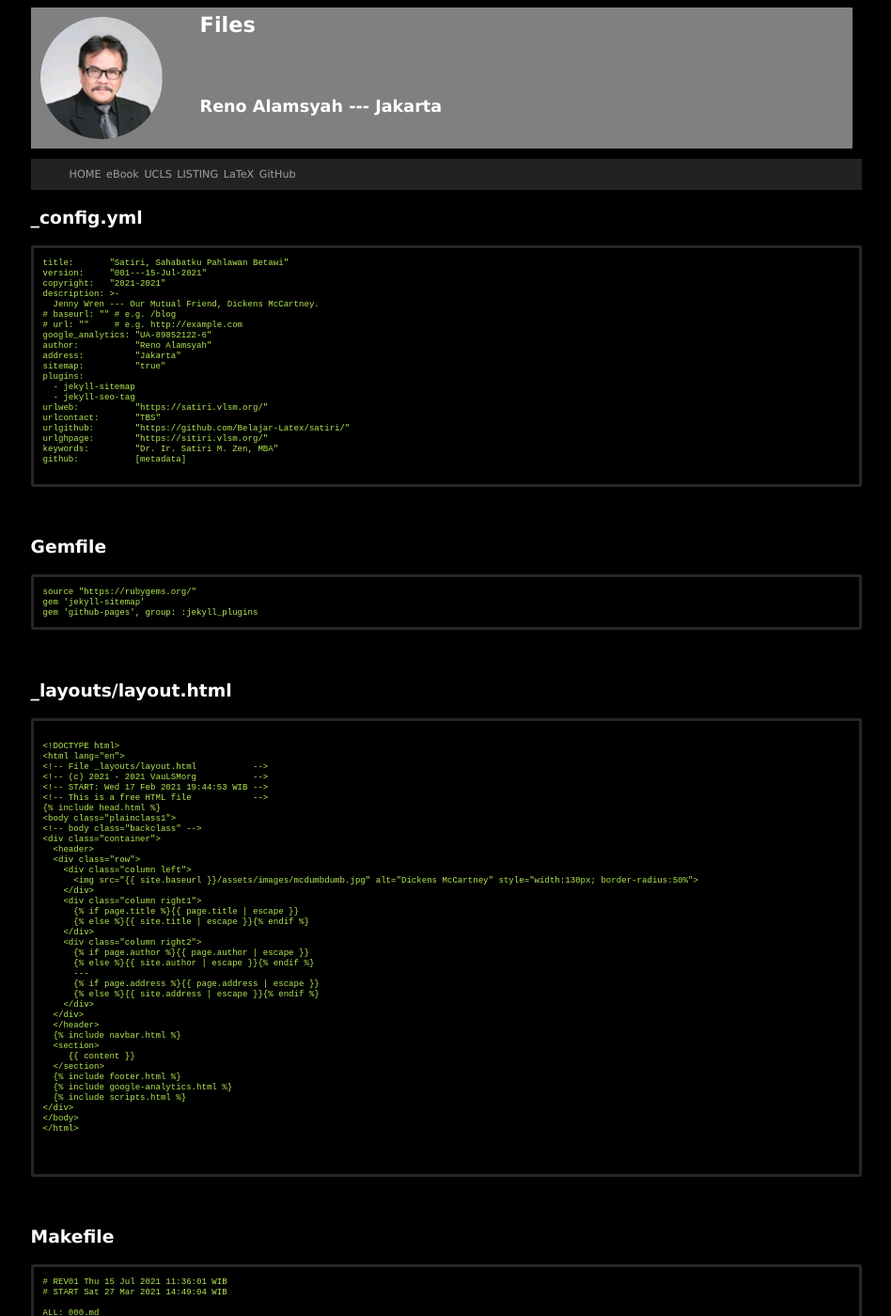
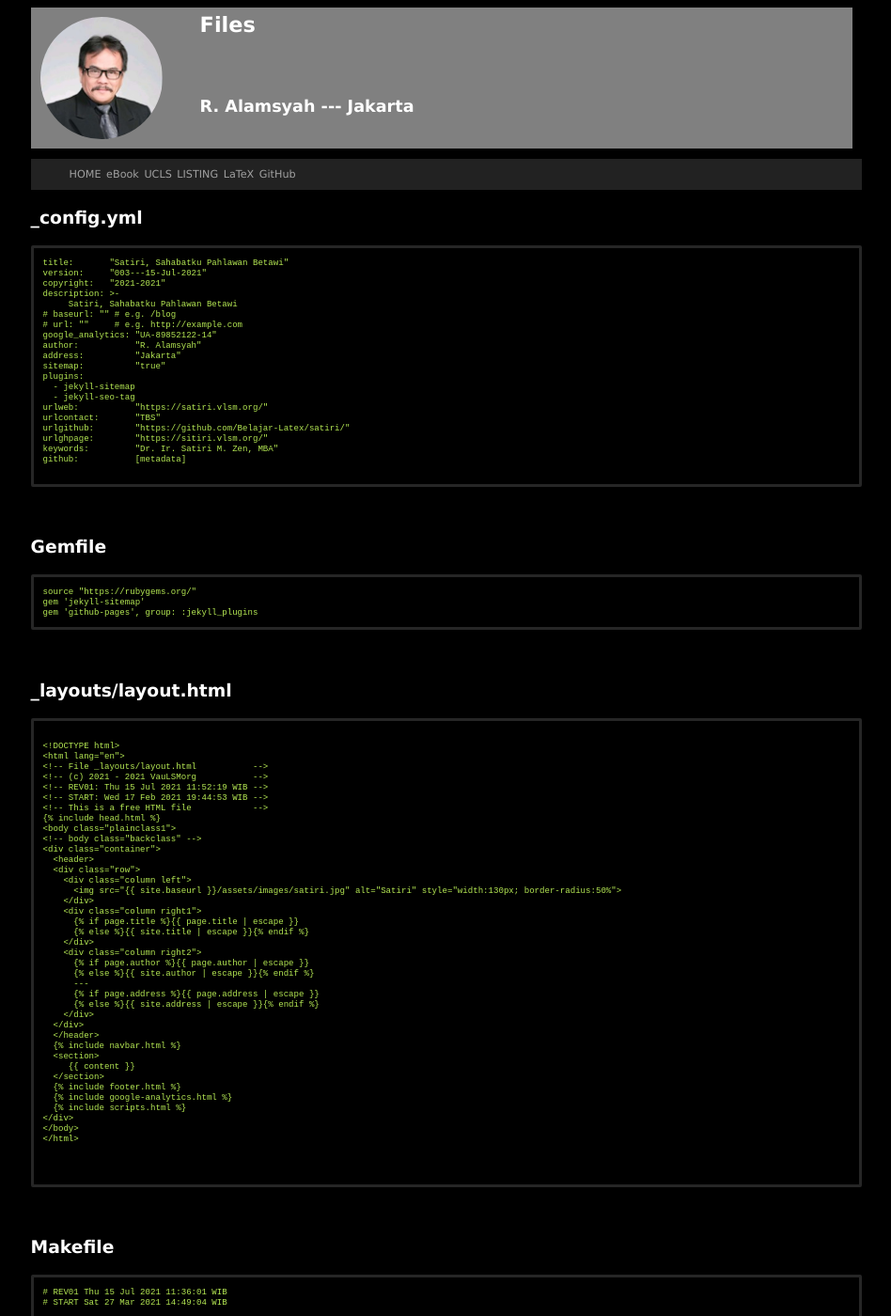
Before and after one commit to vrtass/satiri, a Jekyll site: the page built from 000.md, in a window 1280 px wide and 1400 px high. Shown: the whole window at 94% size, without its empty margins (165-1113 px from the left). Built offline with Jekyll 4.4.1, drawn with Linux system fonts in a browser that asks for light colours; some of the changed text lies outside the part shown.

Commit message:
modified:   _config.yml

````diff
--- a/000.md
+++ b/000.md
@@ -7,14 +7,14 @@ title:  "Files"
 
 ```
 title:       "Satiri, Sahabatku Pahlawan Betawi"
-version:     "001---15-Jul-2021"
+version:     "003---15-Jul-2021"
 copyright:   "2021-2021"
 description: >-
-  Jenny Wren --- Our Mutual Friend, Dickens McCartney.
+     Satiri, Sahabatku Pahlawan Betawi
 # baseurl: "" # e.g. /blog
 # url: ""     # e.g. http://example.com
-google_analytics: "UA-89852122-6"
-author:           "Reno Alamsyah"
+google_analytics: "UA-89852122-14"
+author:           "R. Alamsyah"
 address:          "Jakarta"
 sitemap:          "true"
 plugins:
@@ -47,6 +47,7 @@ gem 'github-pages', group: :jekyll_plugins
 <html lang="en">
 <!-- File _layouts/layout.html           -->
 <!-- (c) 2021 - 2021 VauLSMorg           -->
+<!-- REV01: Thu 15 Jul 2021 11:52:19 WIB -->
 <!-- START: Wed 17 Feb 2021 19:44:53 WIB -->
 <!-- This is a free HTML file            -->
 {% include head.html %}
@@ -56,7 +57,7 @@ gem 'github-pages', group: :jekyll_plugins
   <header>
   <div class="row">
     <div class="column left">
-      <img src="{{ site.baseurl }}/assets/images/mcdumbdumb.jpg" alt="Dickens McCartney" style="width:130px; border-radius:50%">
+      <img src="{{ site.baseurl }}/assets/images/satiri.jpg" alt="Satiri" style="width:130px; border-radius:50%">
     </div>
     <div class="column right1">
       {% if page.title %}{{ page.title | escape }}
@@ -145,12 +146,9 @@ ALL: 000.md
 <nav class="navbar">
   <ul>
     <li class='listitem'><a href='{{ site.baseurl }}/'>HOME</a></li>
-    <li class='listitem'><a href='{{ site.baseurl }}/LaTeX/JennyWren.pdf'>Our Mutual Friend</a></li>
-    <li class='listitem'><a href='https://www.youtube.com/playlist?list=PLOOwSORhCX7Z239bGGaOUWde4iQ3TtCUf'>Audio Book</a></li>
-    <li class='listitem'><a href='https://www.youtube.com/watch?v=wubCa3JZdEk'>Paul McCartney</a></li>
-    <li class='listitem'><a href='https://www.gutenberg.org/files/883/883-h/883-h.htm'>GutenBerg</a></li>
+    <li class='listitem'><a href='{{ site.baseurl }}/LaTeX/Satiri.pdf'>eBook</a></li>
     <li class='listitem'><a href='https://ucls.vlsm.org/'>UCLS</a></li>
-    <li class='listitem'><a href='{{ site.baseurl }}/004.html'>LISTING</a></li>
+    <li class='listitem'><a href='{{ site.baseurl }}/000.html'>LISTING</a></li>
     <li class='listitem'><a href='{{ site.urlgithub }}/tree/master/LaTeX'>LaTeX</a></li>
     <li class='listitem'><a href='{{ site.urlgithub }}'>GitHub</a></li>
   </ul>
--- a/_config.yml
+++ b/_config.yml
@@ -1,12 +1,12 @@
 title:       "Satiri, Sahabatku Pahlawan Betawi"
-version:     "002---15-Jul-2021"
+version:     "003---15-Jul-2021"
 copyright:   "2021-2021"
 description: >-
      Satiri, Sahabatku Pahlawan Betawi
 # baseurl: "" # e.g. /blog
 # url: ""     # e.g. http://example.com
-google_analytics: "UA-89852122-6"
-author:           "Reno Alamsyah"
+google_analytics: "UA-89852122-14"
+author:           "R. Alamsyah"
 address:          "Jakarta"
 sitemap:          "true"
 plugins:
````
